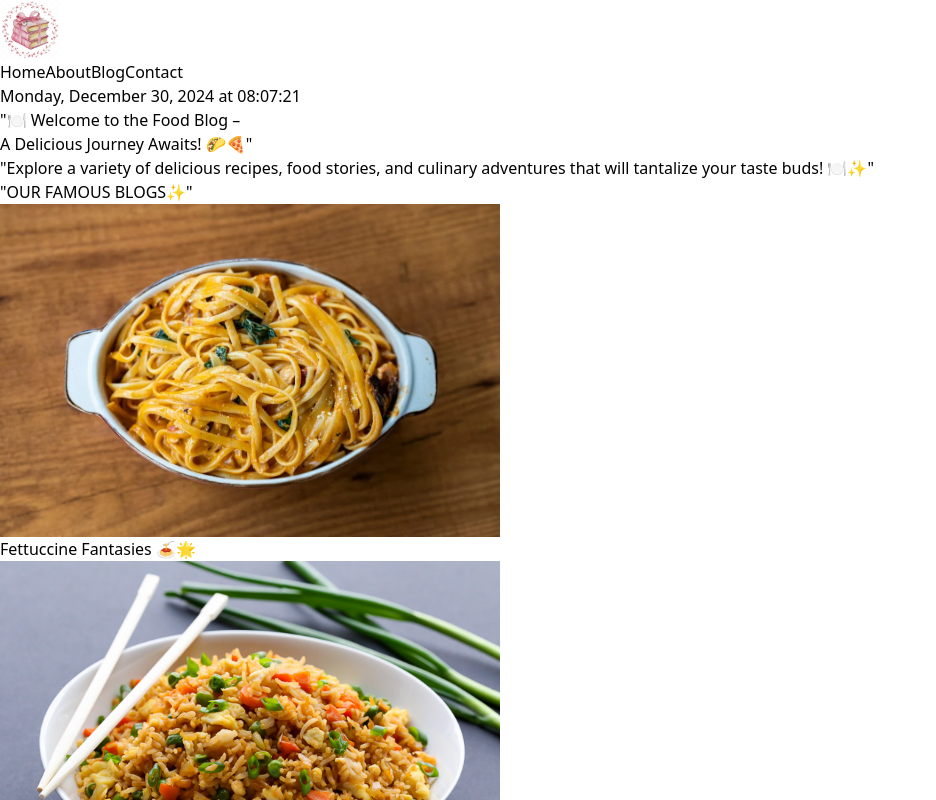
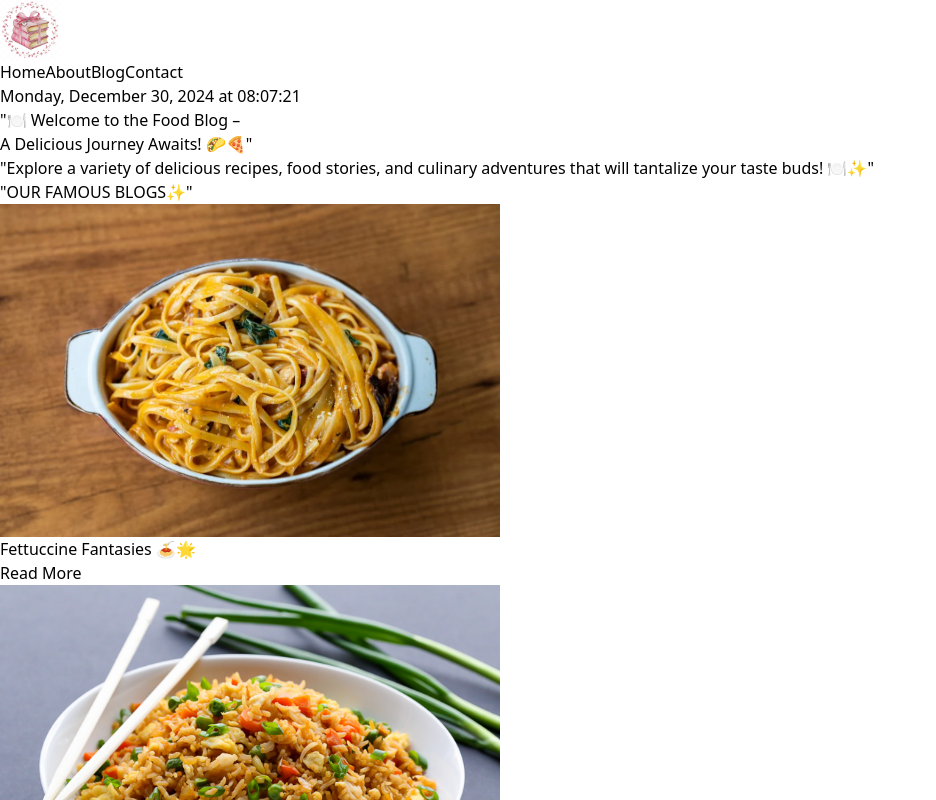
Before and after one commit to Fatima2209zIT/cooking-blog, a Next.js app: page / in a window 1280 px wide. Shown: the top 800 px of the page, without its empty margins (0-936 px from the left). Built offline with nearby package versions, Linux system fonts and the light colour scheme.

Commit message:
Update page.tsx

```diff
--- a/src/app/page.tsx
+++ b/src/app/page.tsx
@@ -65,11 +65,17 @@ export default function Home() {
                 height={300}
                 className="w-full h-64 object-cover"
               />
-              {/* Blog Title */}
-              <div className="px-6 py-4">
-                <div className="font-bold text-xl mb-2">{blog.title}</div>
-              </div>
             </Link>
+            {/* Blog Title */}
+            <div className="px-6 py-4">
+              <div className="font-bold text-xl mb-2">{blog.title}</div>
+              {/* Read More Button */}
+              <Link href={blog.link}>
+                <button className="bg-pink-500 text-white px-4 py-2 rounded hover:bg-pink-600 transition duration-300">
+                  Read More
+                </button>
+              </Link>
+            </div>
           </div>
         ))}
       </div>
```
